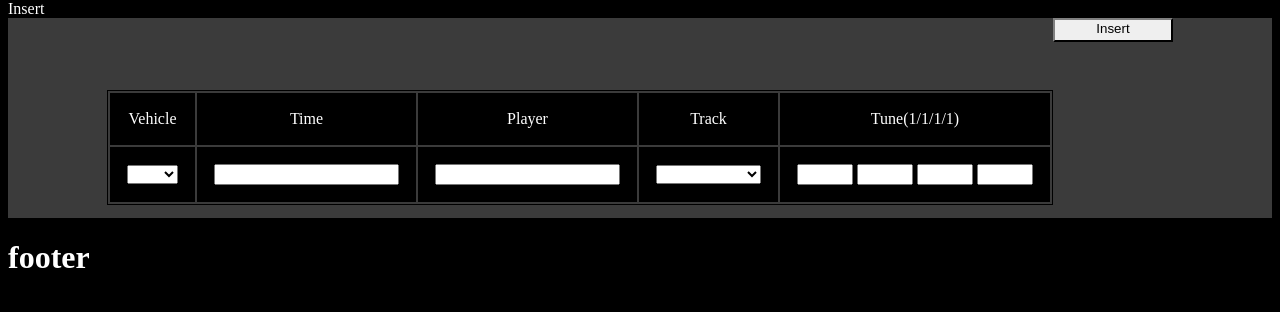
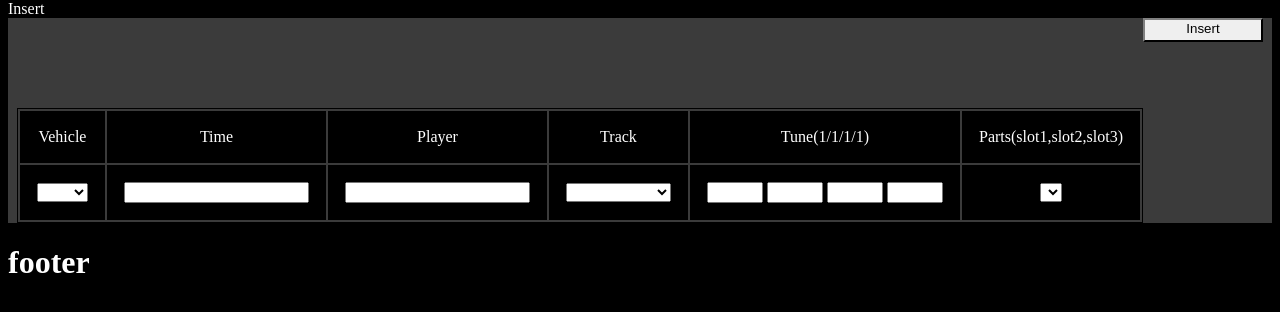
Before and after one commit to Number22313/13DTP-Project, a Flask app: page / in a window 1280 px wide. Shown: the part 27-339 px from the top of the page. Run offline with Flask 3, Linux system fonts and the light colour scheme; lists and menus that the app fills with data are empty.

Commit message:
Started to add the parts form

```diff
--- a/app.py
+++ b/app.py
@@ -67,7 +67,7 @@ def Home():
                        Parts
                 )
         db.session.commit()
-    return render_template('home.html')
+    return render_template('home.html',)
 
 @app.route('/Delete', methods=['GET', 'POST'])
 def delete():
--- a/templates/home.html
+++ b/templates/home.html
@@ -11,6 +11,7 @@
                         <td>Player</td>
                         <td>Track</td>
                         <td>Tune(1/1/1/1)</td>
+                        <td>Parts(slot1,slot2,slot3)</td>
                     </tr>
                     <tr>
                         <td>
@@ -53,6 +54,13 @@
                             <input type="number" max="20" min="1" name="tune3">
                             <input type="number" max="20" min="1" name="tune4">
                         </td>
+                        <br>
+                        <td>
+                            <select>
+                                <option selected disabled hidden></option>
+                                <option></option>
+                            </select>
+                        </td>
                     </tr>
                 </table>
             </div>
```
